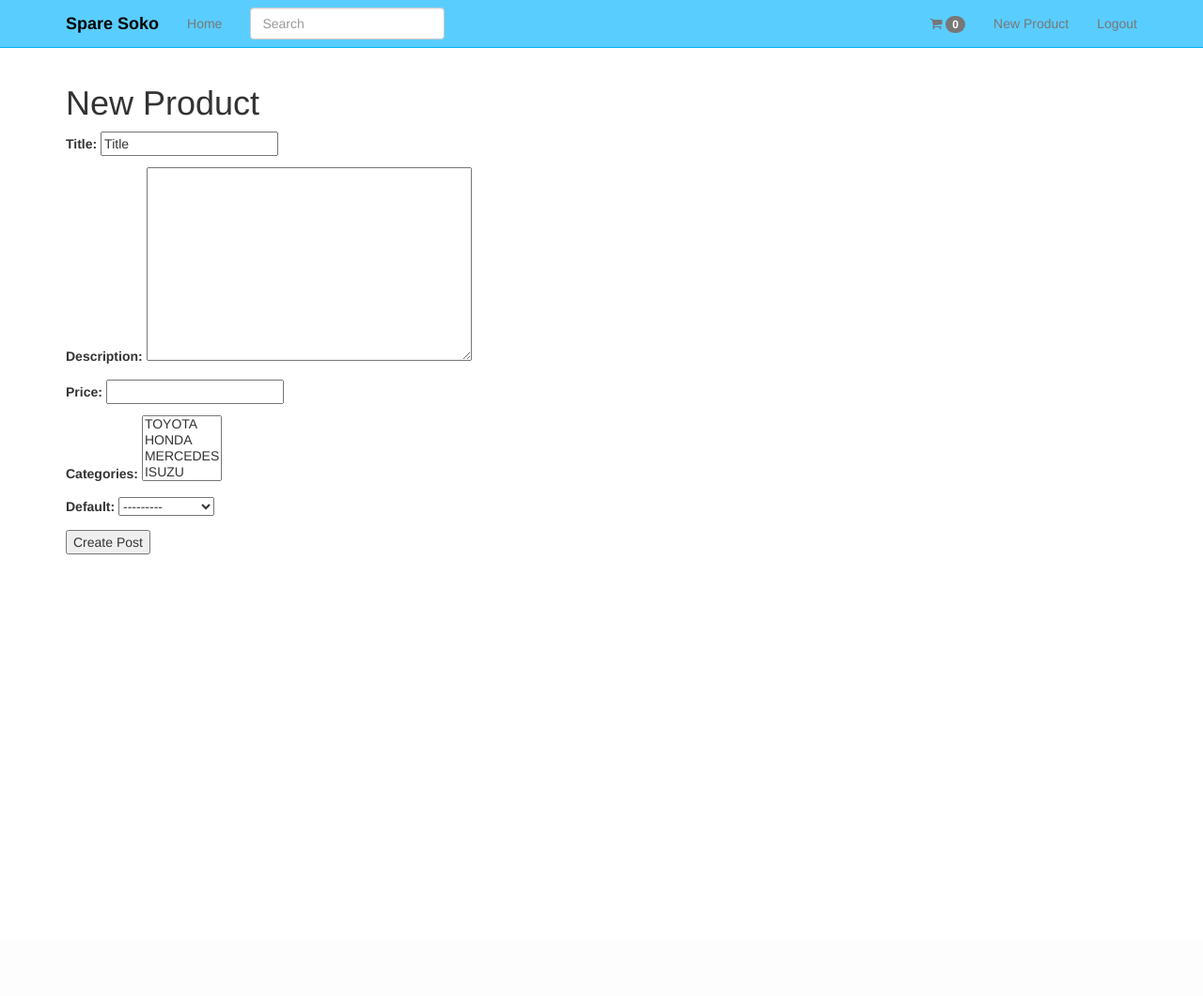
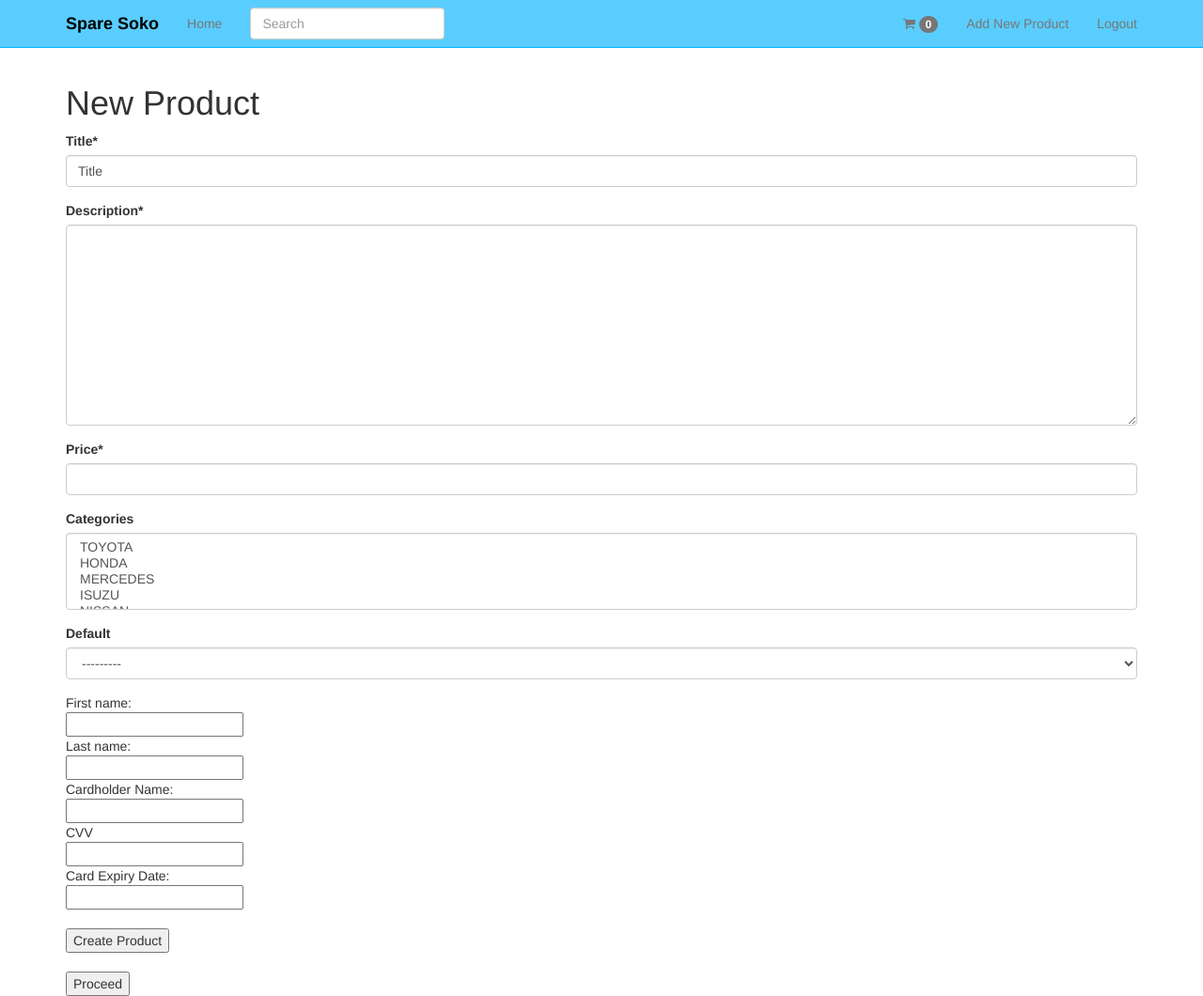
Before and after one commit to anthonymiyoro/gnome, a Django app: page /new_product/ in a window 1280 px wide. Shown: the whole page at 94% size. Before the commit the page ends 590 px from the top, so only its background shows below. Run offline with Django 3.2, Linux system fonts and the light colour scheme; a user stored in the database is signed in; data comes from the database, SQL or seed files in the repository; both versions use the stored data as it was after the commit; some libraries are stand-ins or nearby versions.

Commit message:
Minor templating changes

```diff
--- a/src/carts/admin.py
+++ b/src/carts/admin.py
@@ -2,7 +2,6 @@ from django.contrib import admin
 
 # Register your models here.
 from .models import Cart, CartItem
-from products.models import Product
 
 class CartItemInline(admin.TabularInline):
     model = CartItem
@@ -14,8 +13,7 @@ class CartAdmin(admin.ModelAdmin):
     list_filter = ["items"]
 
     class Meta:
-        model = Cart, Product
+        model = Cart
 
 
 admin.site.register(Cart, CartAdmin,)
-# admin.site.register(Cart)
--- a/src/carts/models.py
+++ b/src/carts/models.py
@@ -12,7 +12,7 @@ from products.models import Variation, Product
 
 class CartItem(models.Model):
     cart = models.ForeignKey("Cart")
-    item = models.ForeignKey(Product)
+    item = models.ForeignKey(Variation)
     quantity = models.PositiveIntegerField(default=1)
     line_item_total = models.DecimalField(max_digits=10, decimal_places=2)
 
@@ -45,7 +45,7 @@ post_delete.connect(cart_item_post_save_receiver, sender=CartItem)
 
 class Cart(models.Model):
     user = models.ForeignKey(settings.AUTH_USER_MODEL, null=True, blank=True)
-    items = models.ManyToManyField(Product, through=CartItem)
+    items = models.ManyToManyField(Variation, through=CartItem)
     timestamp = models.DateTimeField(auto_now_add=True, auto_now=False)
     updated = models.DateTimeField(auto_now_add=False, auto_now=True)
     subtotal = models.DecimalField(max_digits=50, decimal_places=2, default=25.00)
--- a/src/templates/navbar.html
+++ b/src/templates/navbar.html
@@ -35,7 +35,7 @@
             <a href='{% url "cart" %}'><i class="fa fa-shopping-cart fa-navbar-cart"></i> <span id="cart-count-badge" class='badge'>{{ request.session.cart_item_count }}</span></a>
           </li>
           {% if user.is_superuser %}
-    <li><a href="http://127.0.0.1:8000/new_product/">New Product</a></li>
+    <li><a href="http://127.0.0.1:8000/new_product/">Add New Product</a></li>
            {% endif %}
           {% if request.user.is_authenticated %}
 {#          <li><a href="{% url 'orders' %}">Orders</a></li>#}
--- a/src/templates/new.html
+++ b/src/templates/new.html
@@ -12,12 +12,33 @@
 {% block content %}
 <h1>New Product</h1>
 
-<form method="POST" action="http://127.0.0.1:8000/new_image/">{% csrf_token %}
-    {{ form.as_p }}
+<form method="POST" action="">{% csrf_token %}
+    {{ form|crispy }}
+    First name:<br>
+  <input type="text" name="firstname"><br>
+  Last name:<br>
 
-<input onclick='location.href = "http://127.0.0.1:8000/new_image/";'type="submit" value="Create Post"/>
+  <input type="text" name="lastname">
+    <br>
+
+  Cardholder Name:<br>
+  <input type="text" name="cvv"><br>
+
+  CVV<br>
+    <input type="text" name="cardno"><br>
+
+  Card Expiry Date:<br>
+  <input type="text" name="expiry"><br>
+
+<br>
+<input type="submit" value="Create Product"/><br>
 {#<button id="myButton" type="submit" class="float-left submit-button" >Home</button>#}
 </form>
+
+    <form action="http://127.0.0.1:8000/new_image/">
+
+    <br><input type="submit" value="Proceed"/>
+    </form>
 {% endblock %}
 </body>
 </html>
```
Also changed, not shown: src/templates/new1.html (+5 -2 lines), src/db.sqlite3.
